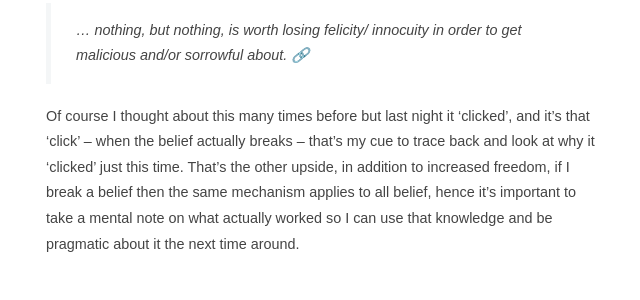
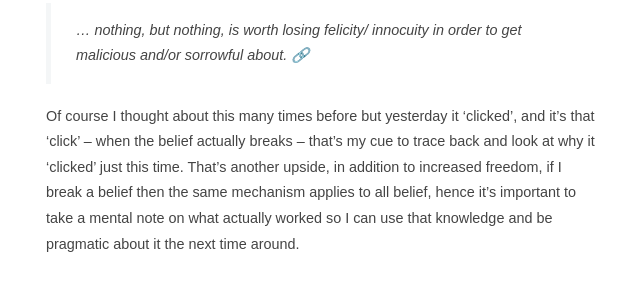
Before and after one commit to solvann/solvann.github.io, a Jekyll site: the page built from _posts/2016-06-09-breaking-beliefs.markdown, in a window 1280 px wide. Shown: the part 618-918 px from the top of the page, without its empty margins (319-959 px from the left). Built offline with Jekyll 4.4.1, drawn with Linux system fonts in a browser that asks for light colours.

Commit message:
Post update: Breaking Beliefs

```diff
--- a/_posts/2016-06-09-breaking-beliefs.markdown
+++ b/_posts/2016-06-09-breaking-beliefs.markdown
@@ -10,4 +10,4 @@ Yesterday I realized that being sad is not worth it's effect: not enjoying being
 > ... nothing, but nothing, is worth losing felicity/ innocuity in order to get malicious and/or sorrowful about.
 [🔗](http://actualfreedom.com.au/richard/listafcorrespondence/listaf84.htm)
 
-Of course I thought about this many times before but last night it 'clicked', and it's that 'click' -- when the belief actually breaks -- that's my cue to trace back and look at why it 'clicked' just this time. That's the other upside, in addition to increased freedom, if I break a belief then the same mechanism applies to all belief, hence it's important to take a mental note on what actually worked so I can use that knowledge and be pragmatic about it the next time around.
+Of course I thought about this many times before but yesterday it 'clicked', and it's that 'click' -- when the belief actually breaks -- that's my cue to trace back and look at why it 'clicked' just this time. That's another upside, in addition to increased freedom, if I break a belief then the same mechanism applies to all belief, hence it's important to take a mental note on what actually worked so I can use that knowledge and be pragmatic about it the next time around.
```
